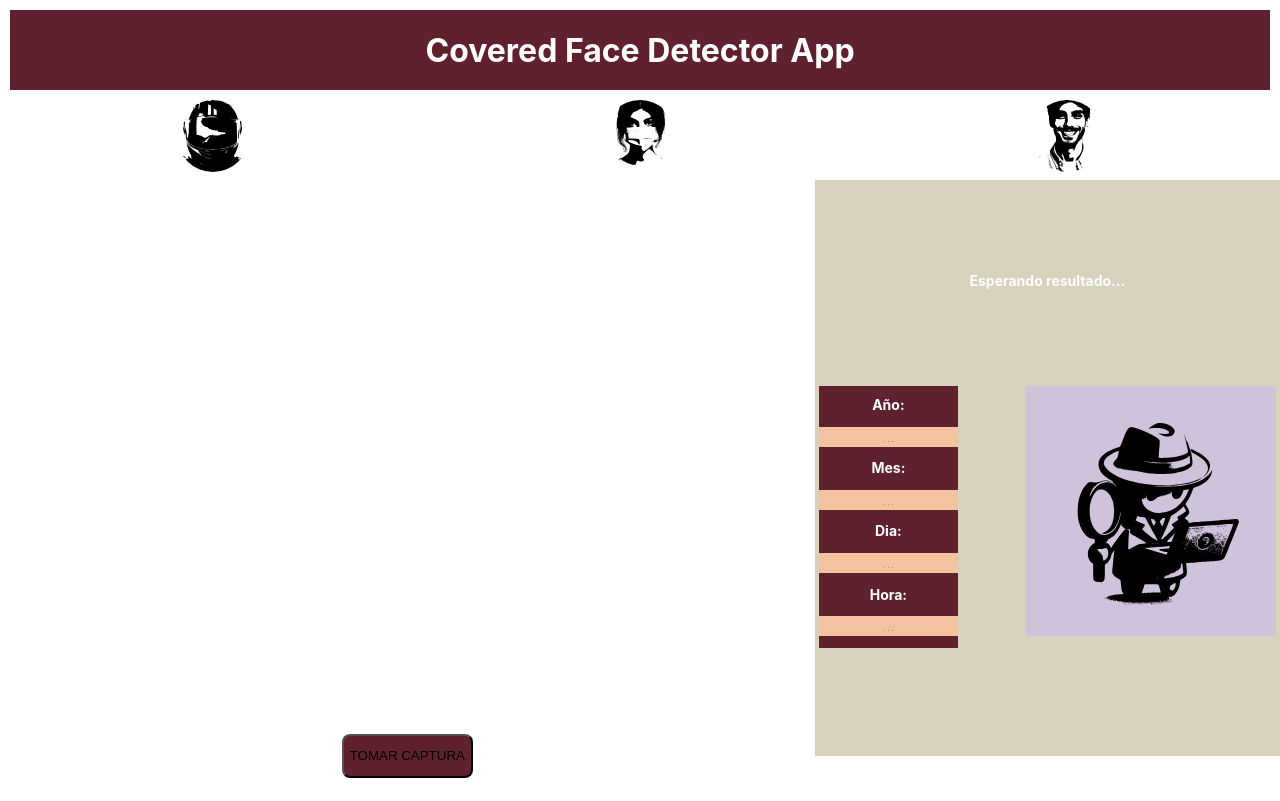
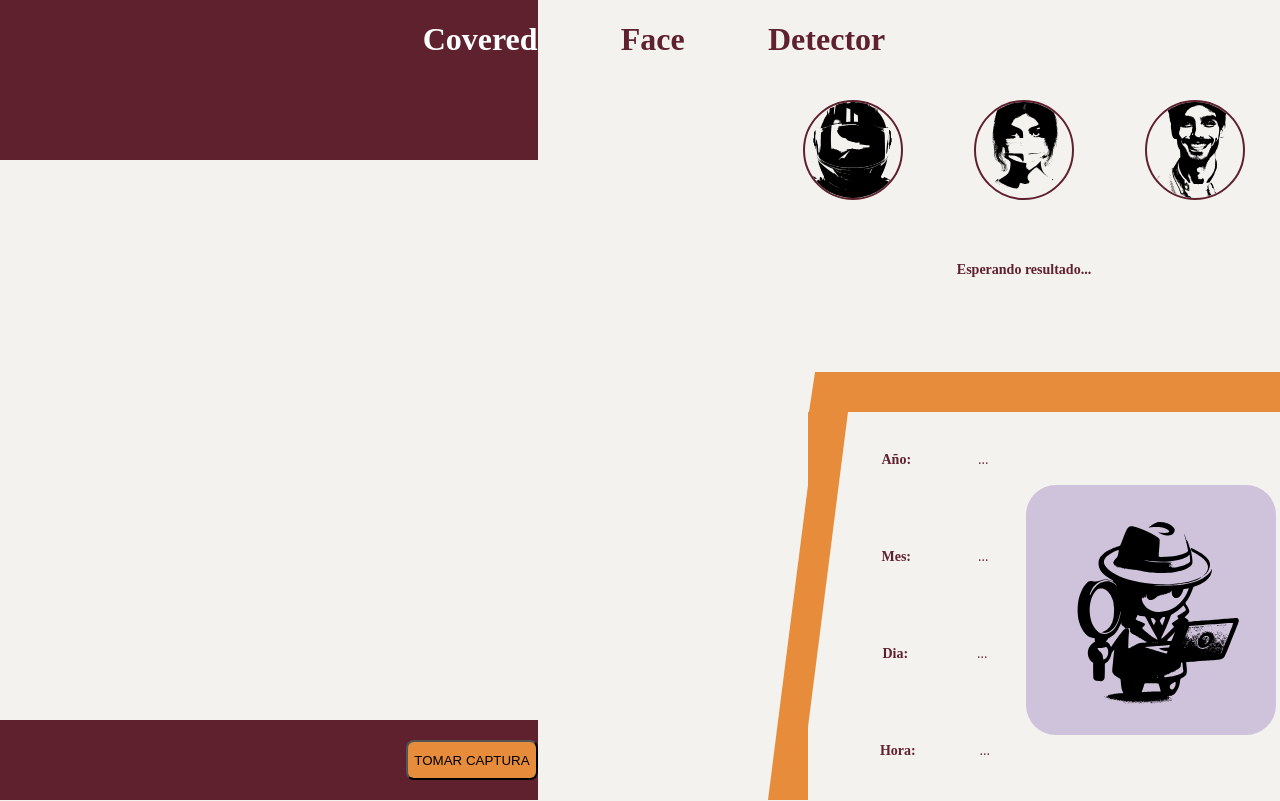
Before and after one commit to Juan0496/Client-FaceRecog, a React (Vite) app: page / in a window 1280 px wide. Shown: the top 801 px of the page. Built offline with nearby package versions, Linux system fonts and the light colour scheme; no server answers.

Commit message:
actualizacion2

```diff
--- a/src/App.css
+++ b/src/App.css
@@ -1,7 +1,9 @@
 #root {
   max-width: 1280px;
-  margin: 0 auto;
+  margin-right: 0;
+  margin-left: 0;
   text-align: left;
+  width: 100vw;
 }
 
 .App-header{
@@ -9,9 +11,18 @@
   align-items: center;
   height: 10vh;
   justify-content: center;
-  margin: 10px;
+  flex-direction: row;
   text-align: center;
   background-color: #60212e;
+}
+
+.titcont2{
+  width: 59.5%;
+  display: flex;
+  align-items: center;
+  justify-content: center;
+  background-color: #f4f2ef;
+
 }
 .titulo-foot{
   height: max-content;
@@ -31,17 +42,17 @@
   flex-direction: column;
   align-items: center;
   width: 60%;
-  background-color:  #f4f2ef;
+  background-color:#60212e
 
 }
 .avatarcont{
   display: flex;
   justify-content: center;
   align-items: flex-start;
-  height: 40%;
+  height: 20%;
 }
 .avatar{
-  height: 70%;
+  height: 100%;
 }
 .mi-mensaje{
   width: 70%;
--- a/src/App.jsx
+++ b/src/App.jsx
@@ -5,17 +5,14 @@ function App() {
 
   return (
     <div>
-      <header className="App-header">
-        <h1>Covered Face Detector App</h1>
-      </header>
       <Proces />
       <footer >
         <div className='titulo-foot'>
-          <h1>Sobre Covered Face Detector App</h1>
+          <h1 className='text3'>Sobre Covered Face Detector App</h1>
       </div>
         <div className='sobre-app'>
           <div className='descripcion-proy'>
-            <h2 > Hola, gracias por visitar Covered Face Detector App; en el desarrollo de esta aplicacion, se utilizaron las siguientes tecnologias:
+            <h2 > Hola, gracias por visitar Covered Face Detector; en el desarrollo de esta aplicacion, se utilizaron las siguientes tecnologias:
             </h2>
             <h3> React:</h3>
             <p>Junto a Vite, para la elaboración del Frontend.</p>
@@ -39,10 +36,10 @@ function App() {
             <img className='avatar' src={incognito}></img>
             </div>
             <div className='mi-mensaje'>
-            <h2>Sobre el desarrollador:</h2>
-            <p>
+            <h2 className='text4'>Sobre el desarrollador:</h2>
+            <p className='text4'>
               Mi nombre Juan Moreno, soy mecatrónico de profesión, y entusiasta de las tecnologias IOT; elaboré este proyecto,
-              con el fin de poner en práctica los conocimientos que adquiri sobre desarrollo web, procesamiento de imagenes e inteligencia
+              con el fin de poner en práctica los conocimientos que adquiri sobre desarrollo web, procesamiento de imágenes e inteligencia
               artificial.
 
             </p>
--- a/src/components/Proces.jsx
+++ b/src/components/Proces.jsx
@@ -20,7 +20,7 @@ function Proces() {
   const botfalse = () => SetBoton(false);
   return (
     <>
-    <Identificadores imageUrl={imageUrl} boton={boton}></Identificadores>
+
     <div className="containerProc">
 
 
--- a/src/components/Resultado.jsx
+++ b/src/components/Resultado.jsx
@@ -1,5 +1,6 @@
 import incognito from '../assets/incognito.svg'
 import Canvas from './canvas';
+import Identificadores from './identificadores';
 function Resultado(props) {
 
     const {boton,imageUrl,videoRef,sendMessage, setImageUrl,canvasRef}=props
@@ -18,18 +19,40 @@ function Resultado(props) {
     const time = `${hour}:${minutes}:${seconds} `
 return(
 <div className="resultado">
+    <div className="cont-cab">
+    <div className='cab-izq'>
+    <h1 className='text2'>Detector</h1>
+
+    </div>
+    </div>
+    <Identificadores imageUrl={imageUrl} boton={boton}></Identificadores>
     <div className="result-cont">
         { boton ? <h1 className='mensaje'>Esperando resultado...</h1> : <h1 className='mensaje' >{`99.9% de probabilidad, de que su rostro este ${imageUrl}`}</h1>}
     </div>
+    <div className='barrasup'>
+        <div className="cuad1"></div>
+        <div className="cuad2"></div>
+        <div className="cuad3"></div>
+    </div>
     <div className="datos-cont">
+        <div className='barracont'>
+            <div className="barrad1"></div>
+            <div className="barrad2"></div>
+        </div>
         <div className="datos">
             <div className='text-cont'>
             <h1 className='mensaje'>Año:</h1>
             {boton ? <h2 className='mensaj-cont'>...</h2> : <h2 className='mensaj-cont'>  {year}</h2>  }
+            </div>
+            <div className='text-cont'>
             <h1 className='mensaje'>Mes: </h1>
             {boton ? <h2 className='mensaj-cont'>...</h2> : <h2 className='mensaj-cont'>  {months[month]}</h2>  }
+            </div>
+            <div className='text-cont'>
             <h1 className='mensaje'>Dia:</h1>
             {boton ? <h2 className='mensaj-cont'>...</h2> : <h2 className='mensaj-cont'> {dayNames[day]} </h2>   }
+            </div>
+            <div className='text-cont'>
             <h1 className='mensaje'>Hora:</h1>
             {boton ? <h2 className='mensaj-cont'>...</h2> : <h2 className='mensaj-cont'>   {time}</h2>  }
             </div>
--- a/src/components/componentes.css
+++ b/src/components/componentes.css
@@ -1,26 +1,43 @@
 
 .identificadores{
-    height: 10vh;
+    height: 15%;
     display: flex;
     justify-content: space-around;
-}
-.identImage{
-    height: 90%;
-    border-radius: 9999px;
+    align-items: end;
+    width: 100%;
 
 }
+@media (max-width: 1024px) {
+    .identificadores{
+        height: 15vh;
+        display: flex;
+        justify-content: space-around;
+        align-items: end;
+        width: 100%;
+
+    }
+}
+
+.identImage{
+    height: 80%;
+    border-radius: 9999px;
+    border: #60212e solid 2px;
+
+}
+
 .identImageSelect{
-    height: 90%;
+    height: 80%;
     background-color:#60212e;
     border-radius: 9999px;
 }
 .containerProc{
-    height: 80vh;
+    height: 100vh;
     display: flex;
     flex-direction: row;
     width: 100%;
 
 }
+
 
 @media (max-width: 1024px) {
     .containerProc{
@@ -30,9 +47,54 @@
         width: 100%;
         align-items: center;
     }  }
+.cab-der{
+    height: 10%;
+    width: 100%;
+    display: flex;
+}
+.titcont1{
+    width: 70%;
+    background-color:#60212e;
+    display: flex;
+    justify-content: end;
+  }
+  .cont-cab{
+    width: 100%;
+    height: 10%;
+    display: flex;
+    justify-content: start;
+  }
+  @media (max-width: 1024px) {
+    .cont-cab{
+        width: 0px;
+        height: 0px;
+
+      }
+  }
+  .cab-izq{
+    width: 50%;
+    height: 100%;
+    display: flex;
+    justify-content: space-between;
+  }
+.text2{
+    color: #60212e;
+}
+@media (max-width: 1024px) {
+    .text2{
+        color:#f4f2ef;
+        margin: 0px;
+    }
+}
+.text3{
+    color: #60212e;
+}
+.text4{
+    color:#f4f2ef;
+}
 
 .videoCont{
-    width: 70%;
+    width: 60%;
     height: 100%;
     display: flex;
     flex-direction: column;
@@ -50,13 +112,13 @@
     }}
 .video-cont{
     width: 100%;
-    height: 80%;
+    height: 70%;
     display: flex;
 
-    align-items: center;
+    align-items:end;
 }
 .video{
-    width: 100%;
+    width: max-content;
     height: 100%;
 }
 .button-cont{
@@ -67,41 +129,67 @@
     height: 10%;
 
 }
+
+.button-cont-b{
+    width: 70%;
+    height: 100%;
+    display: flex;
+    align-items: center;
+    justify-content:end;
+    background-color: #60212e;
+}
 @media (max-width: 1024px) {
-    .button-cont{
+    .button-cont-b{
+        width: 70%;
+        height: 100%;
         display: flex;
-        justify-content: center;
         align-items: center;
-        width: 100%;
-        height: 10vh;
-        margin: 5px;
-    }}
+        justify-content:end;
+        background-color: #60212e;
+        padding: 10px;
+    }
+}
 .button{
-    height: 70%;
+    height: 50%;
     border-radius: 0.5rem;
+    background-color: #e68c3a;
+    cursor: pointer;}
+.barra1{
+    width: 40%;
+    height:100%;
+    background-color: #f4f2ef;
+}
+.barra1b{
+    width: 100%;
+    height:100%;
     background-color: #60212e;
-    cursor: pointer;
+}
+.barra2{
+    width: 30%;
+    height: 100%;
+    background-color: #f4f2ef;
+    display: flex;
+    justify-content: center;
+}
 
-
-}
 .resultado{
     display: flex;
     flex-direction: column;
     align-items: center;
     justify-content:space-around;
-    height: 90%;
-    background-color: #d8d1bd;
+    height: 100%;
+    background-color: #f4f2ef;
     width: 40%;}
 @media (max-width: 1024px) {
     .resultado{
-
+    height: 90%;
     width: 90%;
     }}
 .result-cont{
     display: flex;
     align-items: center;
     justify-content: center;
-    height: 35%;
+    height: 20%;
     width: 80%;
 }
 .image-result{
@@ -111,24 +199,25 @@
     height: 250px;
     width: 250px;
     background-color: rgb(207, 194, 219);
+    border-radius: 30px;
 }
 .datos-cont{
     display: flex;
     justify-content: space-between;
-    height: 65%;
+    height: 55%;
     width: 100%;
     & .datos{
 
-    width: 30%;
-    padding-left: 0.25rem;
-    padding-right: 0.25rem;
-    padding-top: 0.25rem;
-    padding-bottom: 0.25rem;
-    display: grid;
+    width: 100%;
+    display: flex;
+    flex-direction: column;
+    justify-content: center;
+    & .text-cont{
 
-    & .text-cont{
-        background-color: #60212e;
-        height: max-content;
+        height: 30%;
+        display: flex;
+        justify-content: space-around;
+        align-items: center;
     }
 
     }
@@ -136,23 +225,70 @@
         height: 100%;
         justify-content: center;
         display: flex;
-        justify-content: center;
+        align-items: center;
         padding-left: 0.25rem;
     padding-right: 0.25rem;
     padding-top: 0.25rem;
 
 
+
     }
+}
+.barracont{
+    width: max-content;
+    height: 100%;
+    display: flex;
+    align-content: end;
+
+}
+.barrad1{
+    border-top: solid 0px black;
+    border-bottom: solid 315px #e68c3a;
+    border-left: solid 40px #f4f2ef;
+    border-right: solid 0px ;
+    width: 0px;
+}
+.barrad2{
+    border-bottom: solid 0px black;
+    border-top: solid 315px #e68c3a;
+    border-right: solid 40px #f4f2ef;
+    border-left: solid 0px ;
+    width: 0px;
+}
+.barrasup{
+    height: 10%;
+    width: 100%;
+    background-color: #f4f2ef;
+    display: flex;
+    align-items: end;
+}
+.cuad1{
+    width: 41px;
+    height: 100%;
+}
+.cuad2{
+
+    border-bottom: solid 40px #e68c3a;
+    border-top: solid 0px ;
+    border-right: solid 32px #e68c3a;
+    border-left: solid 6px #f4f2ef;
+}
+.cuad3{
+    width: 85%;
+    height: 40px;
+    background-color: #e68c3a;
 }
 .mensaje{
     font-size: 0.875rem; /* 14px */
 line-height: 1.25rem; /* 20px */
 text-align: center;
+color: #60212e;
 }
 .mensaj-cont{
     font-size: 0.875rem; /* 14px */
 line-height: 1.25rem; /* 20px */
 font-weight: 100;
 text-align: center;
-background-color: rgb(243, 194, 159);
+color: #60212e;
+
 }
--- a/src/components/video.jsx
+++ b/src/components/video.jsx
@@ -5,11 +5,37 @@ function Video(props) {
 
 return(
 <div className='videoCont'>
-    <div className='video-cont'>
-        <video ref={videoRef} className='video'/>
+    <div className='cab-der'>
+        <div className='titcont1'>
+        <h1>  Covered</h1>
+        </div>
+
+          <div className="barra2">
+          <h1 className='text3'>Face</h1>
+          </div>
     </div>
     <div className='button-cont'>
+        <div className='button-cont-b'>
+          <h1 className='text2'> Detector</h1>
+        </div>
+        <div className='barra2'>
+        </div>
+    </div>
+    <div className='video-cont'>
+        <div className='barra1b'>
+
+        </div>
+        <video ref={videoRef} className='video'/>
+        <div className='barra1'>
+
+        </div>
+    </div>
+    <div className='button-cont'>
+        <div className='button-cont-b'>
         {boton? (<button onClick={botfalse} className='button'> TOMAR CAPTURA</button>) : (<button onClick={Clear} className='button'> LIMPIAR IMAGEN</button>)}
+        </div>
+        <div className='barra2'>
+        </div>
     </div>
 </div>
 )
--- a/src/index.css
+++ b/src/index.css
@@ -1,13 +1,7 @@
-:root {
-  font-family: Inter, system-ui, Avenir, Helvetica, Arial, sans-serif;
-  background-color:#f4f2ef,
-}
 
-body {
+html , body{
   margin: 0;
-  min-width: 320px;
-  min-height: 100vh;
-  width: 100%;
+  background-color: #f4f2ef;
 }
 
 footer{
```
